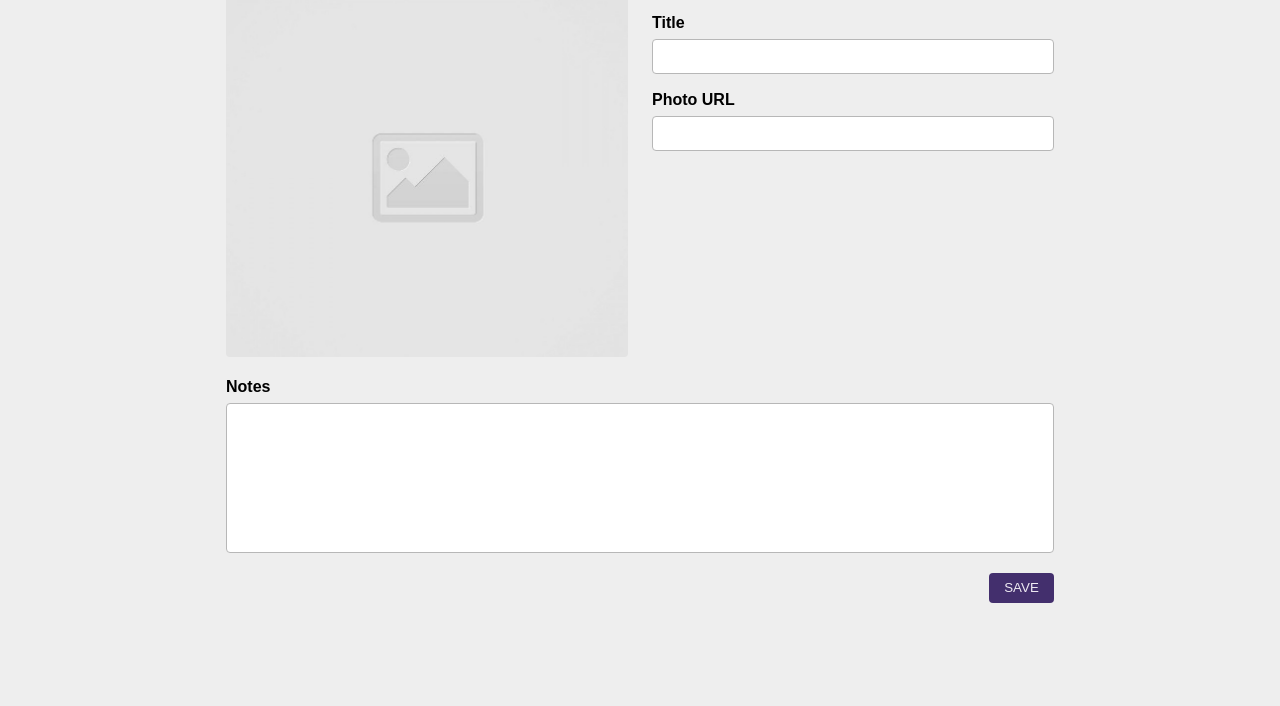
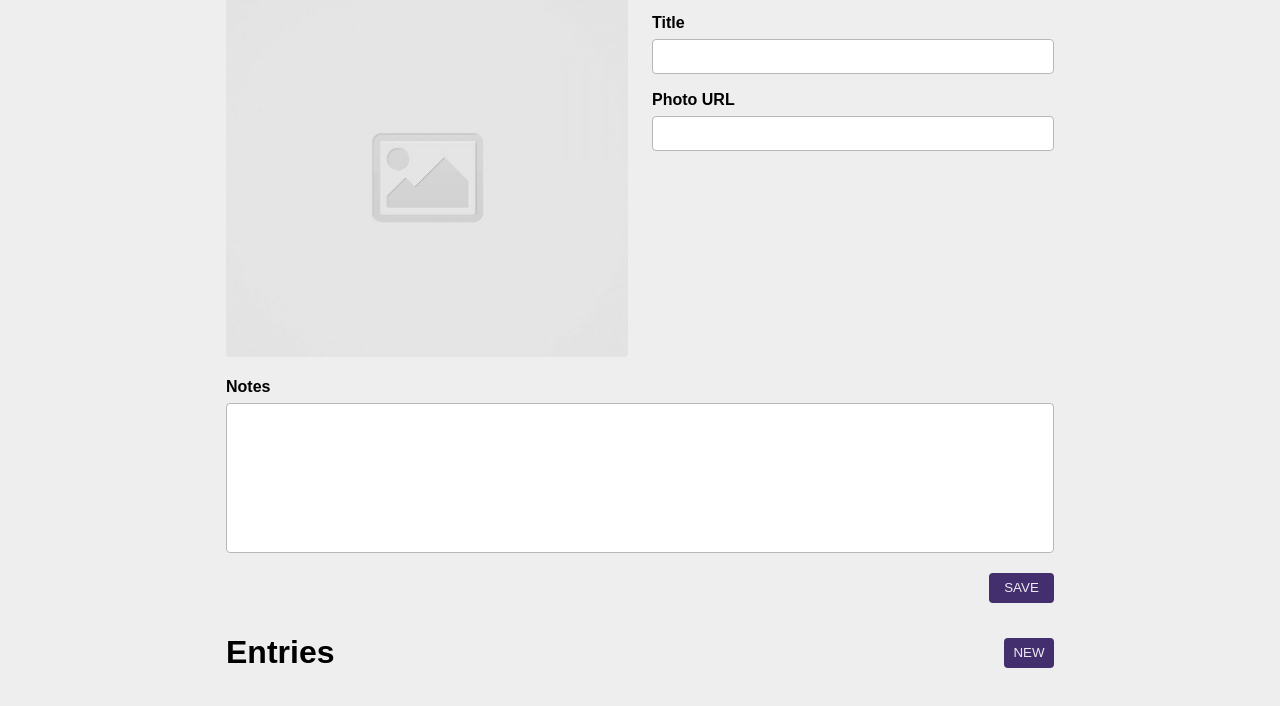
Before and after one commit to dnypham/code-journal, a website: page index.html in a window 1280 px wide. Both pictures are taken after typing "Sample", "https://example.com", "Sample" into the empty fields and a click on the button "SAVE". Shown: the part 133-839 px from the top of the page. Before the commit the page ends 800 px from the top, so only its background shows below. Drawn offline with Linux system fonts and the light colour scheme; a web font is replaced by a local one.

Commit message:
Add view change from New Entry Form to Entries to SAVE button event listener. #2

```diff
--- a/index.html
+++ b/index.html
@@ -28,7 +28,7 @@
     </div>
   </header>
   <main>
-    <div data-view="entry-form">
+    <div class="view" data-view="entry-form">
       <form>
         <div class="container">
           <div class="row">
@@ -78,7 +78,7 @@
         </div>
       </form>
     </div>
-    <div class="hidden" data-view="entries">
+    <div class="view hidden" data-view="entries">
       <div class="container">
         <div class="row">
           <div class="column-full">
--- a/js/main.js
+++ b/js/main.js
@@ -25,6 +25,18 @@ $form.addEventListener('submit', function (event) {
   data.entries.unshift(entry);
   $img.setAttribute('src', 'images/placeholder-image-square.jpg');
   $form.reset();
+
+  var $viewList = document.querySelectorAll('.view');
+
+  for (var i = 0; i < $viewList.length; i++) {
+    if ($viewList[i].className === 'view') {
+      $viewList[i].className = 'view hidden';
+    }
+
+    if ($viewList[i].className === 'view hidden') {
+      $viewList[i].className = 'view';
+    }
+  }
 });
 
 function renderEntry(entry) {
```
